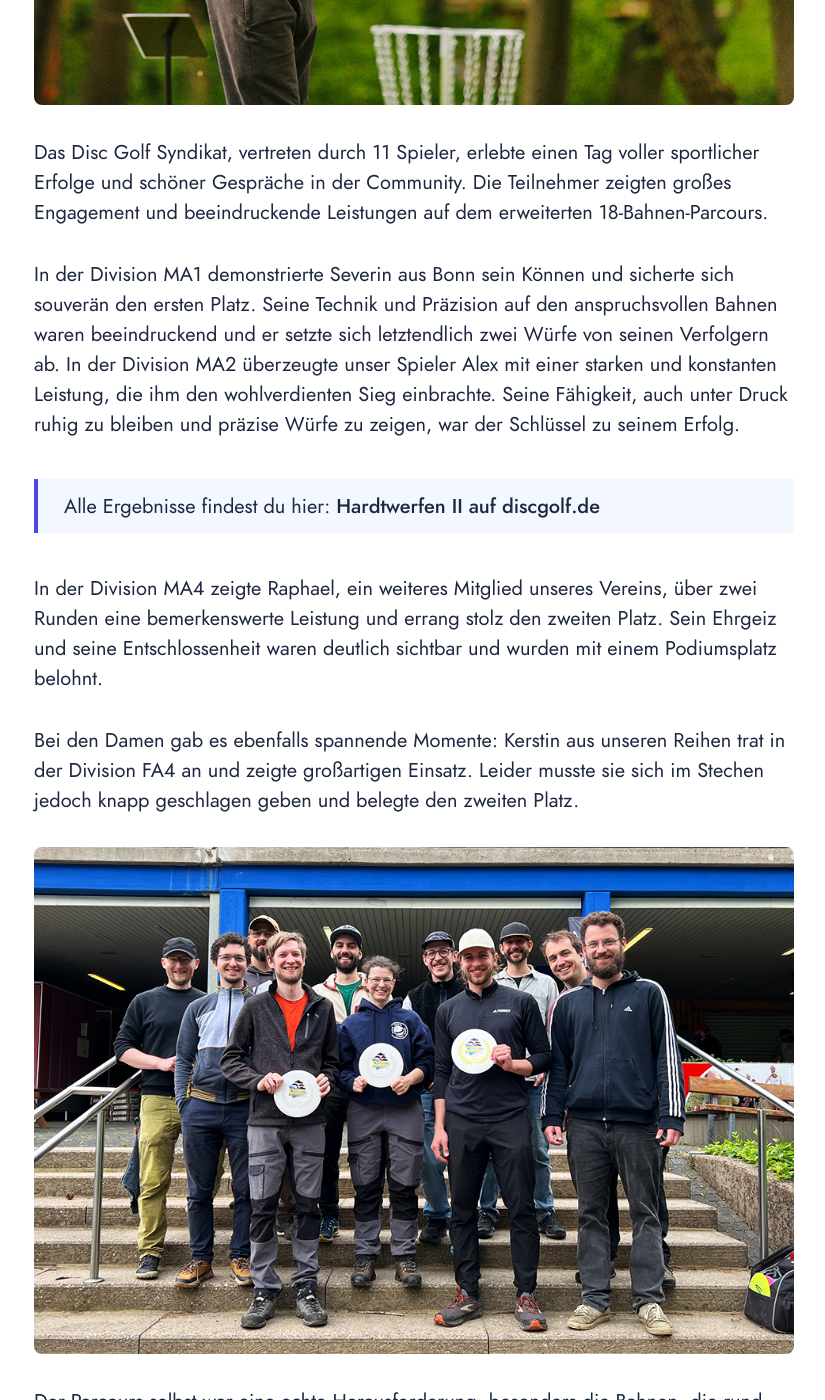
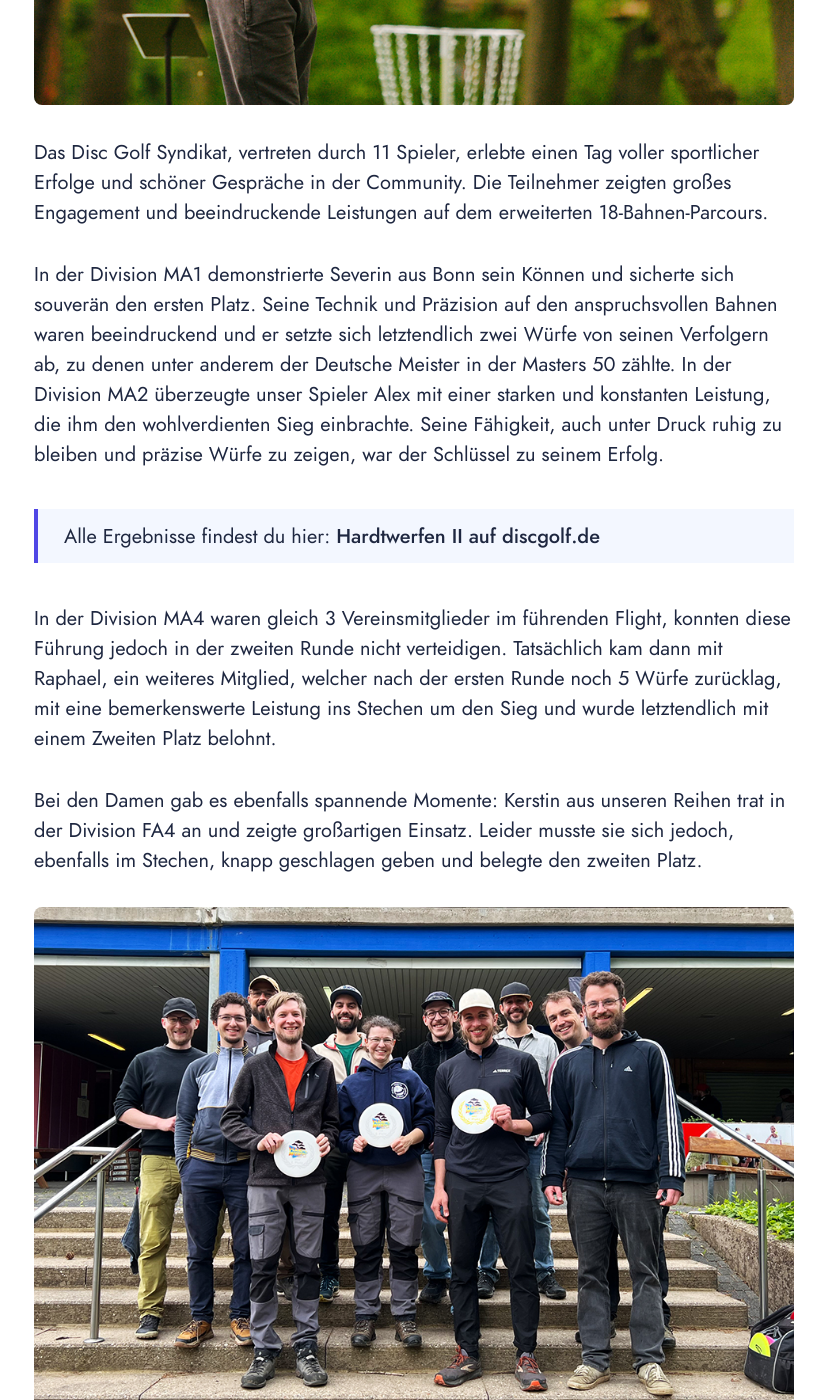
Before and after one commit to maxgreive/syndikat-web, a Jekyll site: the page built from _posts/2024-04-28-hardtwerfen-ii.md, in a window 1280 px wide and 1400 px high, scrolled down 1295 px. Shown: the whole window, without its empty margins (226-1051 px from the left). Built offline with Jekyll 4.4.1, drawn with Linux system fonts in a browser that asks for light colours; some web fonts are replaced.

Commit message:
Ergänzungen Hardtwerfen post (#15)
* Update 2024-04-28-hardtwerfen-ii.md

* Update 2024-04-28-hardtwerfen-ii.md

```diff
--- a/_posts/2024-04-28-hardtwerfen-ii.md
+++ b/_posts/2024-04-28-hardtwerfen-ii.md
@@ -14,13 +14,13 @@ Am vergangenen Wochenende, genauer gesagt am Sonntag, den 28. April 2024, wurde
 
 Das Disc Golf Syndikat, vertreten durch 11 Spieler, erlebte einen Tag voller sportlicher Erfolge und schöner Gespräche in der Community. Die Teilnehmer zeigten großes Engagement und beeindruckende Leistungen auf dem erweiterten 18-Bahnen-Parcours.
 
-In der Division MA1 demonstrierte Severin aus Bonn sein Können und sicherte sich souverän den ersten Platz. Seine Technik und Präzision auf den anspruchsvollen Bahnen waren beeindruckend und er setzte sich letztendlich zwei Würfe von seinen Verfolgern ab. In der Division MA2 überzeugte unser Spieler Alex mit einer starken und konstanten Leistung, die ihm den wohlverdienten Sieg einbrachte. Seine Fähigkeit, auch unter Druck ruhig zu bleiben und präzise Würfe zu zeigen, war der Schlüssel zu seinem Erfolg.
+In der Division MA1 demonstrierte Severin aus Bonn sein Können und sicherte sich souverän den ersten Platz. Seine Technik und Präzision auf den anspruchsvollen Bahnen waren beeindruckend und er setzte sich letztendlich zwei Würfe von seinen Verfolgern ab, zu denen unter anderem der Deutsche Meister in der Masters 50 zählte. In der Division MA2 überzeugte unser Spieler Alex mit einer starken und konstanten Leistung, die ihm den wohlverdienten Sieg einbrachte. Seine Fähigkeit, auch unter Druck ruhig zu bleiben und präzise Würfe zu zeigen, war der Schlüssel zu seinem Erfolg.
 
 > Alle Ergebnisse findest du hier: [Hardtwerfen II auf discgolf.de](https://turniere.discgolf.de/index.php?p=events-livescoring&p=events&sp=live&id=2171)
 
-In der Division MA4 zeigte Raphael, ein weiteres Mitglied unseres Vereins, über zwei Runden eine bemerkenswerte Leistung und errang stolz den zweiten Platz. Sein Ehrgeiz und seine Entschlossenheit waren deutlich sichtbar und wurden mit einem Podiumsplatz belohnt.
+In der Division MA4 waren gleich 3 Vereinsmitglieder im führenden Flight, konnten diese Führung jedoch in der zweiten Runde nicht verteidigen. Tatsächlich kam dann mit Raphael, ein weiteres Mitglied, welcher nach der ersten Runde noch 5 Würfe zurücklag, mit eine bemerkenswerte Leistung ins Stechen um den Sieg und wurde letztendlich mit einem Zweiten Platz belohnt.
 
-Bei den Damen gab es ebenfalls spannende Momente: Kerstin aus unseren Reihen trat in der Division FA4 an und zeigte großartigen Einsatz. Leider musste sie sich im Stechen jedoch knapp geschlagen geben und belegte den zweiten Platz.
+Bei den Damen gab es ebenfalls spannende Momente: Kerstin aus unseren Reihen trat in der Division FA4 an und zeigte großartigen Einsatz. Leider musste sie sich jedoch, ebenfalls im Stechen, knapp geschlagen geben und belegte den zweiten Platz.
 
 ![](/assets/images/posts/hardtwerfen-team.jpg)
 
```
